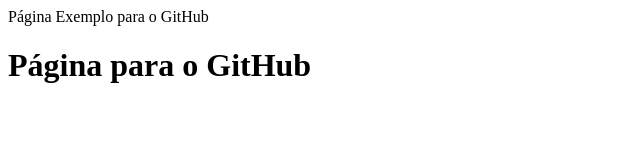
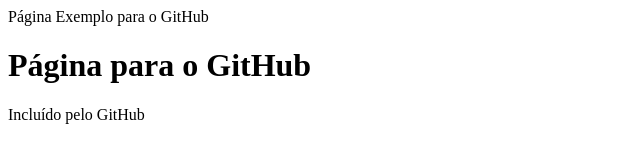
Before and after one commit to lucashertzog1/aula21, a plain HTML site: page index.html in a window 1280 px wide. Shown: the whole page, without its empty margins (0-640 px from the left). Drawn offline with Linux system fonts and the light colour scheme.

Commit message:
Atualizando index.html

```diff
--- a/index.html
+++ b/index.html
@@ -2,5 +2,6 @@
 <head> Página Exemplo para o GitHub </head>
 <body>
 <h1> Página para o GitHub </h1>
+  <p>Incluído pelo GitHub</p>
 </body>
 </html>
```
